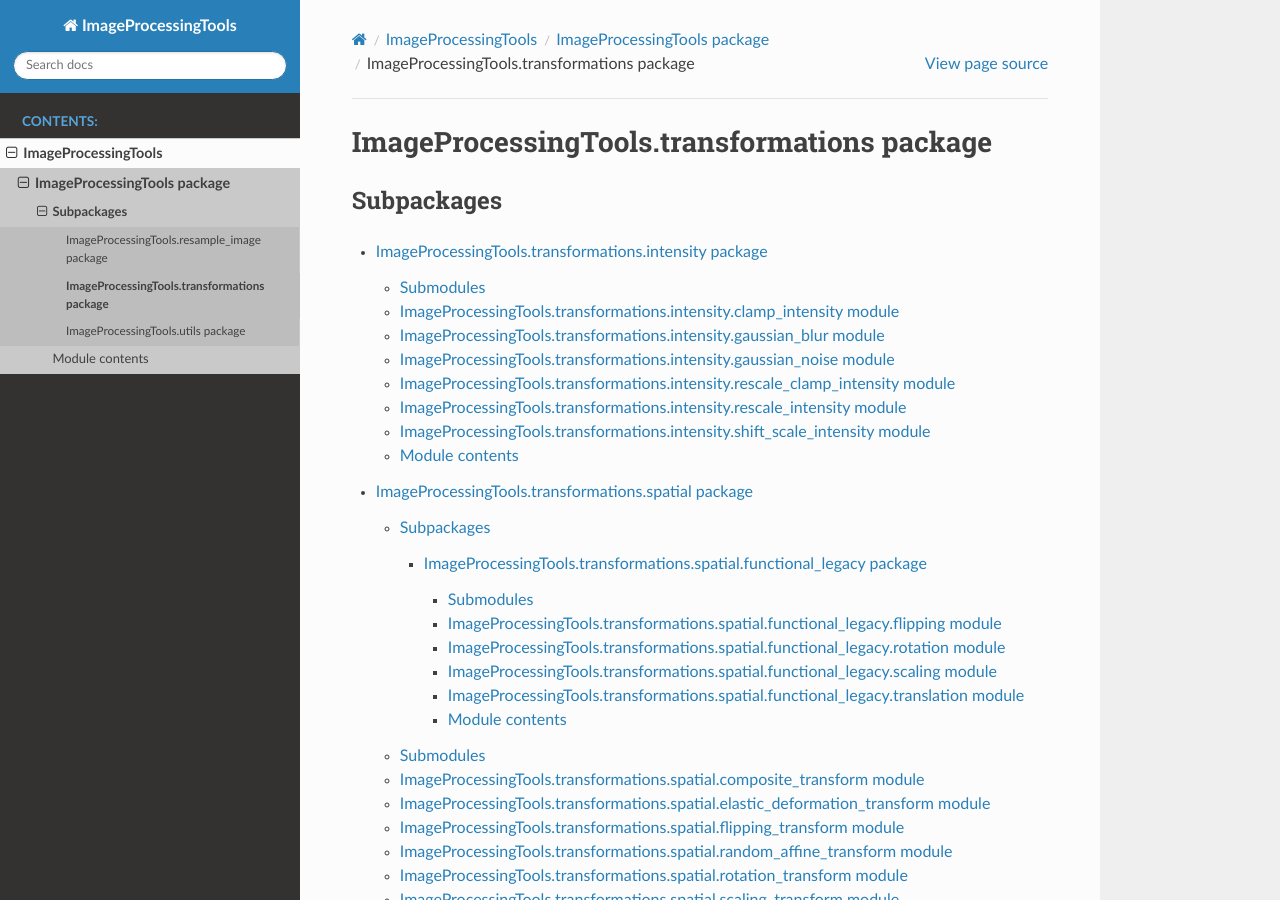
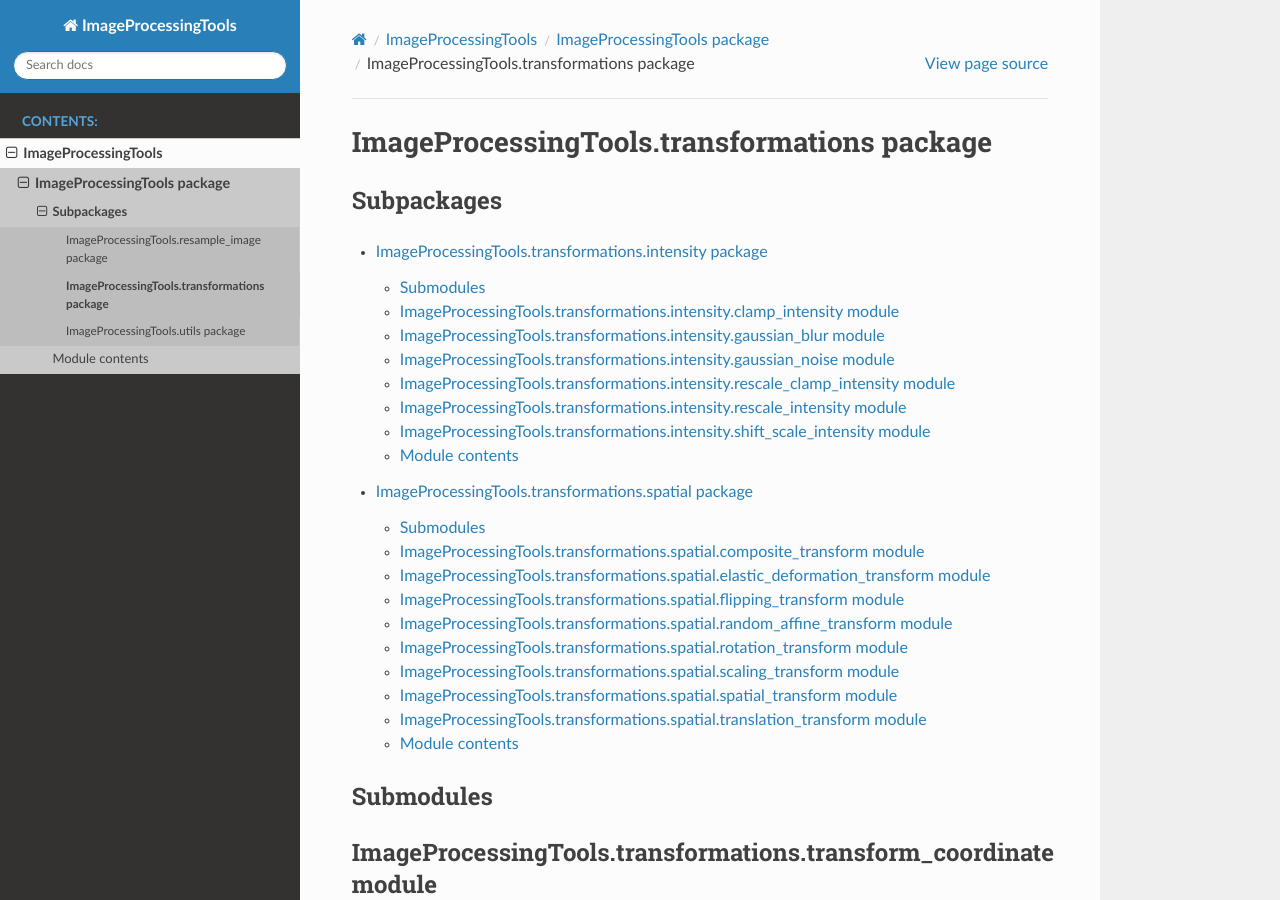
Before and after one commit to kleingeo/medipt, a Sphinx documentation site: the page built from docs/source/ImageProcessingTools.transformations.rst, in a window 1280 px wide and 900 px high. Built offline with Sphinx 7.4.7 and the Read the Docs theme 2.0.0, drawn with Linux system fonts in a browser that asks for light colours.

Commit message:
removed legacy

```diff
--- a/docs/source/ImageProcessingTools.transformations.spatial.rst
+++ b/docs/source/ImageProcessingTools.transformations.spatial.rst
@@ -1,13 +1,5 @@
 ImageProcessingTools.transformations.spatial package
 ====================================================
-
-Subpackages
------------
-
-.. toctree::
-   :maxdepth: 4
-
-   ImageProcessingTools.transformations.spatial.functional_legacy
 
 Submodules
 ----------
```
